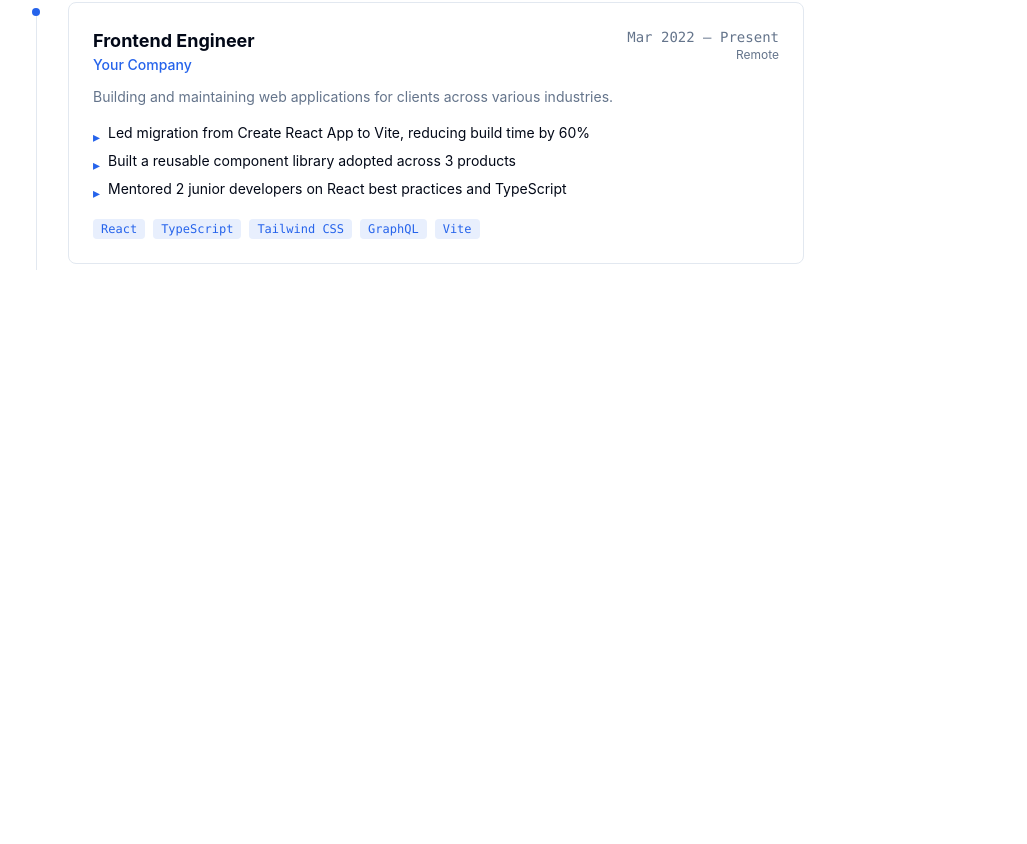
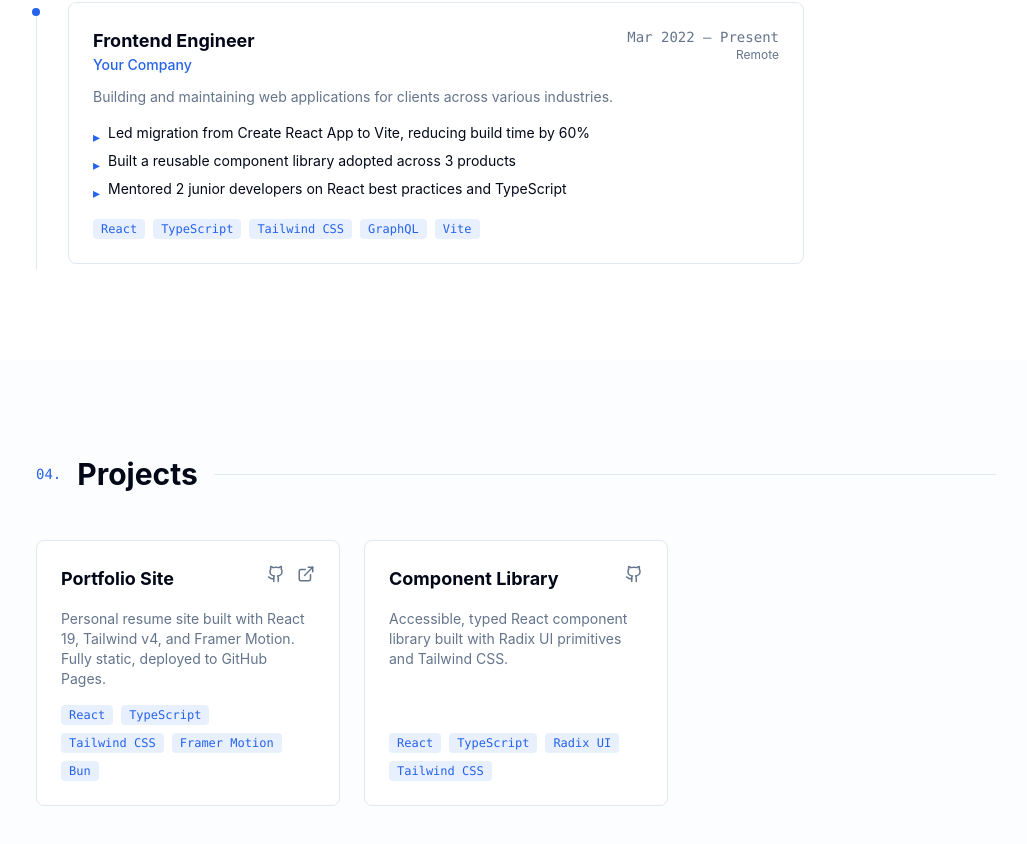
Before and after one commit to HirenMore/Resume, a React (Vite) app: page / in a window 1280 px wide. Shown: the part 2164-3008 px from the top of the page, without its empty margins (124-1151 px from the left). Before the commit the page ends 2524 px from the top, so only its background shows below. Built offline with nearby package versions, Linux system fonts and the light colour scheme.

Commit message:
feat: add Projects grid section with hover animations

```diff
--- a/src/App.tsx
+++ b/src/App.tsx
@@ -4,6 +4,7 @@ import { ScrollProgress } from "@/components/layout/ScrollProgress.tsx";
 import { About } from "@/sections/About.tsx";
 import { Experience } from "@/sections/Experience.tsx";
 import { Hero } from "@/sections/Hero.tsx";
+import { Projects } from "@/sections/Projects.tsx";
 import { Skills } from "@/sections/Skills.tsx";
 import { useThemeStore } from "@/store/theme.ts";
 
@@ -23,6 +24,7 @@ export default function App() {
         <About />
         <Skills />
         <Experience />
+        <Projects />
       </main>
     </>
   );
--- /dev/null
+++ b/src/components/ui/ProjectCard.tsx
@@ -0,0 +1,86 @@
+import { motion, type Variants } from "framer-motion";
+import { ExternalLink, Github } from "lucide-react";
+import type { Project } from "@/data/index.ts";
+
+interface ProjectCardProps {
+  project: Project;
+  index: number;
+}
+
+const cardVariant = (index: number): Variants => ({
+  hidden: { opacity: 0, y: 20 },
+  show: {
+    opacity: 1,
+    y: 0,
+    transition: { duration: 0.4, delay: index * 0.1 },
+  },
+});
+
+export function ProjectCard({ project, index }: ProjectCardProps) {
+  return (
+    <motion.div
+      variants={cardVariant(index)}
+      initial="hidden"
+      whileInView="show"
+      viewport={{ once: true }}
+      className="rounded-lg p-6 flex flex-col gap-4 border transition-all hover:-translate-y-1"
+      style={{
+        borderColor: "hsl(var(--border))",
+        backgroundColor: "hsl(var(--background))",
+      }}
+    >
+      <div className="flex justify-between items-start">
+        <h3 className="font-bold text-lg">{project.name}</h3>
+        <div
+          className="flex gap-3"
+          style={{ color: "hsl(var(--muted-foreground))" }}
+        >
+          {project.githubUrl && (
+            <a
+              href={project.githubUrl}
+              target="_blank"
+              rel="noopener noreferrer"
+              aria-label={`${project.name} GitHub repository`}
+              className="transition-opacity hover:opacity-70"
+            >
+              <Github size={18} />
+            </a>
+          )}
+          {project.liveUrl && (
+            <a
+              href={project.liveUrl}
+              target="_blank"
+              rel="noopener noreferrer"
+              aria-label={`${project.name} live demo`}
+              className="transition-opacity hover:opacity-70"
+            >
+              <ExternalLink size={18} />
+            </a>
+          )}
+        </div>
+      </div>
+
+      <p
+        className="text-sm flex-1"
+        style={{ color: "hsl(var(--muted-foreground))" }}
+      >
+        {project.description}
+      </p>
+
+      <div className="flex flex-wrap gap-2">
+        {project.technologies.map((tech) => (
+          <span
+            key={tech}
+            className="text-xs font-mono px-2 py-0.5 rounded"
+            style={{
+              color: "hsl(var(--primary))",
+              backgroundColor: "hsl(var(--primary) / 0.1)",
+            }}
+          >
+            {tech}
+          </span>
+        ))}
+      </div>
+    </motion.div>
+  );
+}
--- /dev/null
+++ b/src/sections/Projects.tsx
@@ -0,0 +1,20 @@
+import { ProjectCard } from "@/components/ui/ProjectCard.tsx";
+import { SectionTitle } from "@/components/ui/SectionTitle.tsx";
+import { resumeData } from "@/data/index.ts";
+
+export function Projects() {
+  return (
+    <section
+      id="projects"
+      className="py-24 px-6 md:px-24 lg:px-40"
+      style={{ backgroundColor: "hsl(var(--muted) / 0.2)" }}
+    >
+      <SectionTitle number="04" title="Projects" />
+      <div className="grid md:grid-cols-2 lg:grid-cols-3 gap-6">
+        {resumeData.projects.map((project, i) => (
+          <ProjectCard key={project.id} project={project} index={i} />
+        ))}
+      </div>
+    </section>
+  );
+}
```
